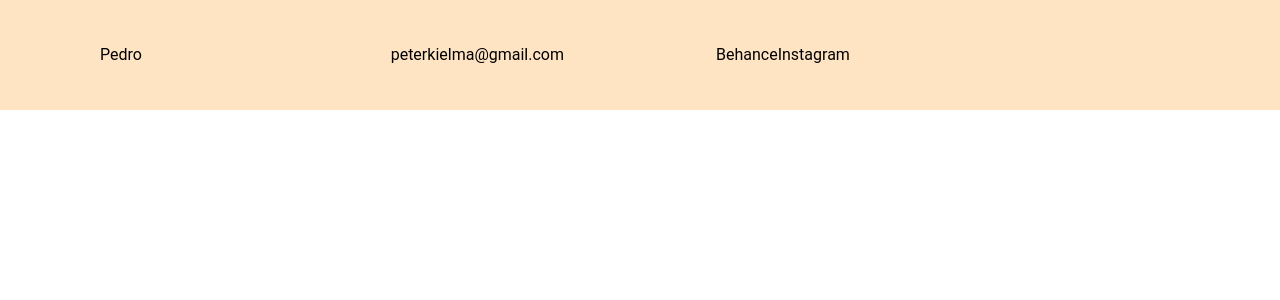
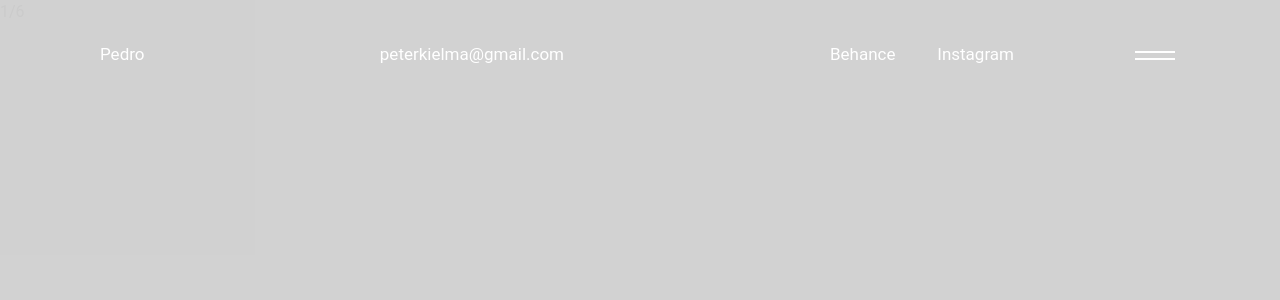
Before and after one commit to Pedrokielma/my-portfolio, a Next.js app: page / in a window 1280 px wide. Shown: the top 300 px of the page. Built offline with nearby package versions, Linux system fonts and the light colour scheme.

Commit message:
navbar header

```diff
--- a/next.config.js
+++ b/next.config.js
@@ -1,4 +1,14 @@
 /** @type {import('next').NextConfig} */
-const nextConfig = {}
+// const nextConfig = {}
 
-module.exports = nextConfig
+// module.exports = nextConfig
+
+
+const path = require('path');
+
+module.exports = {
+  webpack: (config) => {
+    config.resolve.alias['@'] = path.resolve(__dirname, 'src');
+    return config;
+  },
+};
--- a/src/app/components/Header/header.module.scss
+++ b/src/app/components/Header/header.module.scss
@@ -1,34 +1,46 @@
-.header{
+.header {
   width: 100vw;
   height: 110px;
-    background-color: bisque;
+  background-color: transparent;
+  color: white;
   display: flex;
   align-items: center;
   justify-content: space-between;
-    position:fixed;
+  position: fixed;
   padding: 40px 100px;
-    ul{
-        display:flex;
+  font-size: 17px;
+  font-weight: 400;
+  z-index: 2;
+  ul {
+    display: flex;
   }
-    .sectionLeft{
+  .sectionLeft {
     flex: auto;
     max-width: 464px;
-        ul{
+    ul {
       display: flex;
       justify-content: space-between;
       min-width: 264px;
-
     }
   }
-    .sectionRight{
+  .sectionRight {
+    display: flex;
     flex: auto;
-        max-width: 464px;
+    max-width: 400px;
+    justify-content: space-between;
+    margin-left: 50px;
+    align-items: center;
+    ul {
+      display: flex;
+      justify-content: space-between;
+      max-width: 184px;
+    }
 
     .toggle {
       display: block;
       cursor: pointer;
       div {
-              width: 20px;
+        width: 40px;
         height: 2px;
         margin: 5px;
         background: white;
@@ -36,14 +48,67 @@
       }
       &.active {
         .line1 {
-                transform: rotate(-45deg) translate(-1px, 9px);
+          transform: rotate(-45deg) translate(5px, 10px);
         }
 
         .line3 {
-                transform: rotate(45deg) translate(-1px, -9px);
+          transform: rotate(45deg) translate(5px, -10px);
         }
       }
     }
   }
+}
+.navBar {
+  height: 100vh;
+  max-width: 647px;
+  position: fixed;
+  z-index: 1;
+  transition: all 1s cubic-bezier(0.02, 0.01, 0.59, 1);
+  background-color: #1f1f1f;
+  right: 0;
+  padding: 147px 100px 70px 147px;
+  display: flex;
+  &.active {
+    right: -50%;
+  }
+  .list {
+    display: flex;
+    flex-direction: column;
 
+    gap: 30px;
+    .itemList {
+      font-size: 30px;
+      width: 300;
+      position: relative;
+
+      color: #787a7c;
+      &.active {
+        color: white;
+        position: relative;
+        display: inline-block;
       }
+      &.active::before,
+      &.active::after {
+        content: "";
+        position: absolute;
+        bottom: 0;
+        height: 1px;
+        background-color: white;
+      }
+
+      &.active::before {
+        width: 45%;
+        left: 0;
+      }
+    }
+  }
+  .contactInfo{
+    display: flex;
+    flex-direction: column;
+    justify-content: end;
+    text-align: end;
+    color: white;
+    font-size: 17px;
+    font-weight: 300;
+  }
+}
--- a/src/app/components/Header/index.tsx
+++ b/src/app/components/Header/index.tsx
@@ -1,26 +1,30 @@
 import style from "./header.module.scss";
-// import { useState } from 'react';
-// import classNames from "classnames/bind";
+import { useState } from "react";
+import classNames from "classnames/bind";
 
-// const cx = classNames.bind(style);
+const cx = classNames.bind(style);
 
 interface HeaderLink {
   id: number;
   title: string;
   route: string;
+  activeClass: boolean;
 }
 
 const headerLinks: HeaderLink[] = [
-  { id: 1, title: "Book a vehicle", route: "/" },
-  { id: 2, title: "Privacy Policy", route: "/" },
-  { id: 3, title: "Support", route: "/" },
-  { id: 4, title: "Terms & Conditions", route: "/" },
+  { id: 1, title: "Home", route: "/", activeClass: true },
+  { id: 2, title: "Portfolio", route: "/", activeClass: false },
+  { id: 3, title: "About", route: "/", activeClass: false },
+  { id: 4, title: "Services", route: "/", activeClass: false },
+  { id: 5, title: "Awards", route: "/", activeClass: false },
+  { id: 6, title: "Contacts", route: "/", activeClass: false },
 ];
 
-const Header: React.FC = () => {
-//   const [open, setOpen] = useState(false);
+const Header = () => {
+  const [open, setOpen] = useState(false);
 
   return (
+    <>
       <header className={style.header}>
         <div className={style.sectionLeft}>
           <ul>
@@ -41,7 +45,7 @@ const Header: React.FC = () => {
               <a href="#">Instagram</a>
             </li>
           </ul>
-        {/* <div
+          <div
             className={cx(style.toggle, {
               [style.active]: open,
             })}
@@ -49,9 +53,33 @@ const Header: React.FC = () => {
           >
             <div className={style.line1}></div>
             <div className={style.line3}></div>
-        </div> */}
+          </div>
         </div>
       </header>
+      <div className={cx(style.navBar, { [style.active]: !open })}>
+        <ul className={style.list}>
+          {headerLinks.map((item, index) => {
+            return (
+              <li key={index}>
+                <a
+                  className={cx(style.itemList, {
+                    [style.active]: item.activeClass,
+                  })}
+                  href={item.route}
+                >
+                  {item.title}
+                </a>
+              </li>
+            );
+          })}
+        </ul>
+        <div className={style.contactInfo}>
+            <p className={style.contactItem}>+34635077704</p>
+            <p className={style.contactItem}>peterkielma@gmail.com</p>
+
+        </div>
+      </div>
+    </>
   );
 };
 
--- /dev/null
+++ b/src/app/components/SideNavCounter/index.tsx
@@ -0,0 +1,21 @@
+
+import style from "./sideNavCounter.module.scss";
+import { useState } from 'react';
+import classNames from "classnames/bind";
+
+
+
+
+
+const SideNavCounter = () => {
+
+  return (
+    <div className={style.sideNavCounter}>
+      <div>
+        1/6
+      </div>
+    </div>
+  );
+};
+
+export default SideNavCounter;
--- /dev/null
+++ b/src/app/components/SideNavCounter/sideNavCounter.module.scss
@@ -0,0 +1,5 @@
+.sideNavCounter{
+    height: 100vh;
+
+    max-width: 393px;
+}
--- a/src/app/page.tsx
+++ b/src/app/page.tsx
@@ -1,11 +1,13 @@
+'use client'
 import Header from './components/Header/index';
+import HomePage from './pages/HomePage';
 
 //testing
 export default function Home() {
   return (
     <main>
       <Header/>
-      Hello world
+      <HomePage />
     </main>
   )
 }
--- /dev/null
+++ b/src/app/pages/HomePage/homePage.module.scss
@@ -0,0 +1,4 @@
+.homePage{
+    background-color: #1F1F1F;
+    opacity: 0.2;
+}
--- a/src/app/pages/HomePage/index.tsx
+++ b/src/app/pages/HomePage/index.tsx
@@ -0,0 +1,20 @@
+
+// import { useState } from 'react';
+// import classNames from "classnames/bind";
+
+// const cx = classNames.bind(style);
+import SideNavCounter from '@/app/components/SideNavCounter/index';
+import style from './homePage.module.scss';
+
+
+const HomePage: React.FC = () => {
+//   const [open, setOpen] = useState(false);
+
+  return (
+   <div className={style.homePage}>
+    <SideNavCounter />
+   </div>
+  );
+};
+
+export default HomePage;
```
Lines whose indentation alone changed are shown as unchanged.
